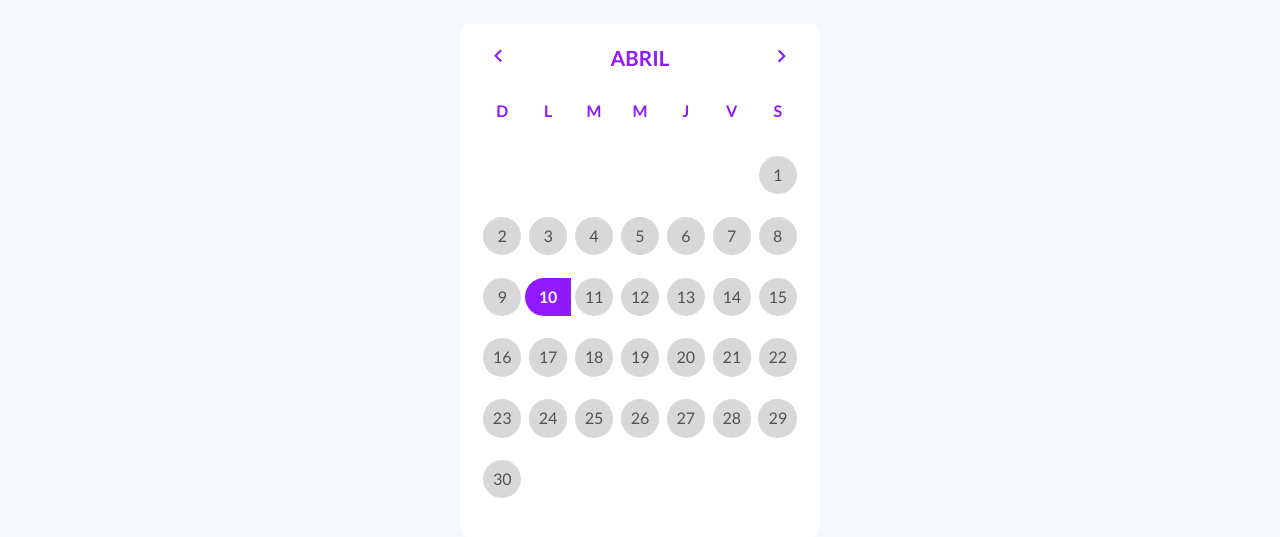
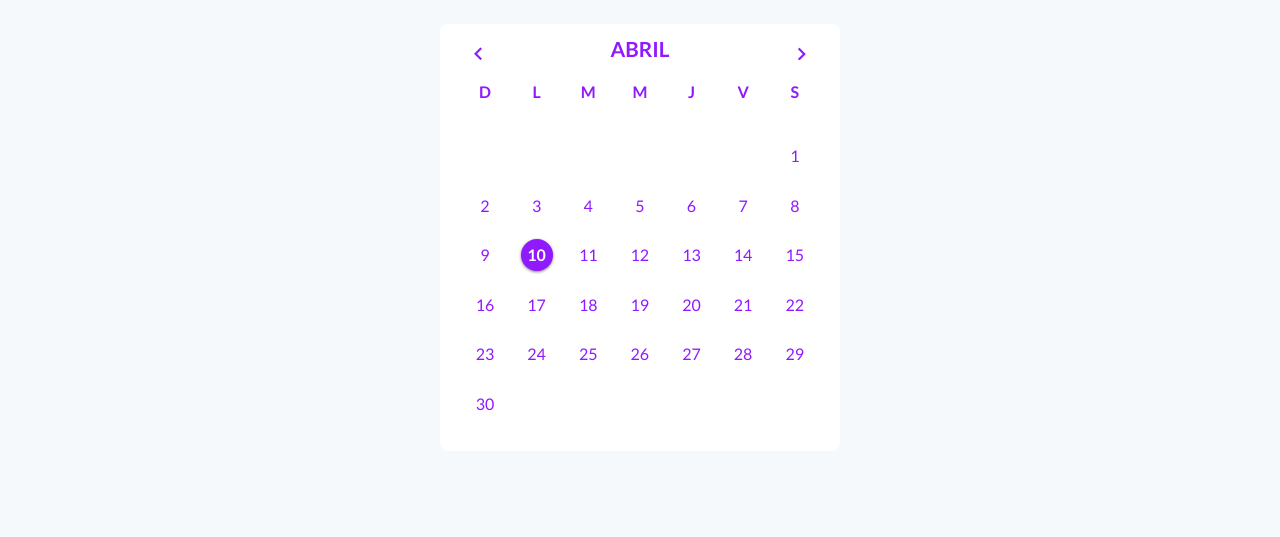
Before and after one commit to andercard/prueba, a plain HTML site: page index.html in a window 1280 px wide. Shown: the part 225-762 px from the top of the page. Drawn offline with nearby package versions, Linux system fonts and the light colour scheme; files whose address does not match are found by name.

Commit message:
fase 11 css refactorizado

```diff
--- a/index.html
+++ b/index.html
@@ -79,6 +79,9 @@
               $('.desde').text(text)
               $('.hasta').text(text)
             },
+            click: function(date, context) {
+              console.log($(this).siblings('.pignose-calendar-unit-range-first').css('collor','red'))
+            },
             select: function(date, context) {
               var $element = context.element;
               var $calendar = context.calendar;
@@ -103,8 +106,6 @@
             }
         });
 
-        // console.log($('.pignose-calendar-unit-first-active').data('date').attr())
-
       });
     </script>
 
--- a/sass/estilos.scss
+++ b/sass/estilos.scss
@@ -91,77 +91,116 @@ body {
   }
 }
 
+// This code follows less-like styles.
+
+.calendar {
+  text-decoration: none;
+}
+
 .pignose-calendar {
+  // The wrapper of calendar (root).
   width: 100%;
   box-shadow: none;
   border: none;
   border-radius: 8px;
   overflow: hidden;
-}
+  max-width: 400px;
 
-.pignose-calendar .pignose-calendar-top {
-  padding: 20px 0 0px 0;
+  .pignose-calendar-top {
+    padding: 0;
     background-color: #fff;
     box-shadow: none;
     border: none;
+
+    .pignose-calendar-top-nav {
+      position: absolute;
+      top: 50%;
+
+        &.pignose-calendar-top-prev {
+          left: 0px;
         }
 
-.pignose-calendar .pignose-calendar-unit-first-active.pignose-calendar-unit.pignose-calendar-unit-active {
-  a {
-    border-radius: 1.2em 0 0 1.2em;
-    width: 100%;
-    box-shadow: none;
+        &.pignose-calendar-top-next {
+          right: 0px;
+        }
+
+        .pignose-calendar-top-icon {
+            color: #9019FE;
         }
     }
 
-.pignose-calendar .pignose-calendar-unit-second-active.pignose-calendar-unit.pignose-calendar-unit-active {
-  a {
-    border-radius: 0 1.2em 1.2em 0;
-    width: 100%;
-    box-shadow: none;
-   }
-}
+      .pignose-calendar-top-date {
+          position: relative;
+          padding: 15px 0 0 0;
 
-.pignose-calendar .pignose-calendar-unit.pignose-calendar-unit-range.pignose-calendar-unit-range-first a,
-.pignose-calendar .pignose-calendar-unit.pignose-calendar-unit-range.pignose-calendar-unit-range-last a {
-  border-radius: 0;
-}
-
-.pignose-calendar .pignose-calendar-top .pignose-calendar-top-date{
-  padding: 10px 0;
-  top: 75%;
-  transform: translateY(-50%);
-  height: auto;
-}
-
-.pignose-calendar .pignose-calendar-top .pignose-calendar-top-month {
+          .pignose-calendar-top-month {
+            text-decoration: none;
             margin-bottom: 0;
             color: #9019FE;
           }
 
-.pignose-calendar .pignose-calendar-top .pignose-calendar-top-year{
+          .pignose-calendar-top-year {
               display: none;
           }
-
-.pignose-calendar .pignose-calendar-unit a,
-.pignose-calendar .pignose-calendar-unit.pignose-calendar-unit-sat a, .pignose-calendar .pignose-calendar-unit.pignose-calendar-unit-sun a {
-  color: #515151;
-  background-color: #D8D8D8;
+      }
   }
 
-.pignose-calendar .pignose-calendar-header .pignose-calendar-week,
-.pignose-calendar .pignose-calendar-top .pignose-calendar-top-nav .pignose-calendar-top-icon,
-.pignose-calendar .pignose-calendar-header .pignose-calendar-week.pignose-calendar-week-sat, .pignose-calendar .pignose-calendar-header .pignose-calendar-week.pignose-calendar-week-sun {
+  .pignose-calendar-header {
+    margin-top: 10px;
+      .pignose-calendar-week {
+        color: #9019FE;
+
+          &.pignose-calendar-week-sun,
+          &.pignose-calendar-week-sat {
             color: #9019FE;
           }
+      }
+  }
 
-.pignose-calendar .pignose-calendar-unit.pignose-calendar-unit-active a,
-.pignose-calendar .pignose-calendar-unit.pignose-calendar-unit-range a {
+  .pignose-calendar-body {
+
+      .pignose-calendar-row {
+
+          .pignose-calendar-unit {
+
+              height: 3.1em;
+
+              &.pignose-calendar-unit-date {
+                  // non-empty date item.
+                  a {
+                    height: 2em;
+                    width: 2em;
+                    line-height: 2em;
+                    color: #9019FE;
+                  }
+              }
+
+              &.pignose-calendar-unit-active {
+                  // When date is clicked, and that date turns to active state.
+                  a {
+                    background-color: #9019FE;
+                    color: #fff;
+                    border-radius: 50%;
+                  }
+
+                  &.pignose-calendar-unit-first-active,
+                  &.pignose-calendar-unit-second-active {
+                    a {
+                    }
+                  }
+              }
+
+              &.pignose-calendar-unit-range {
+                a {
+                  width: 100%;
                   background-color: #9019FE;
                   color: #fff;
                 }
+              }
+
+          }
 
 
-.pignose-calendar-top-date {
-  background-color: #fff;
       }
+  }
+}
```
Also changed, not shown: css/estilos.css. Lines whose indentation alone changed are shown as unchanged.
